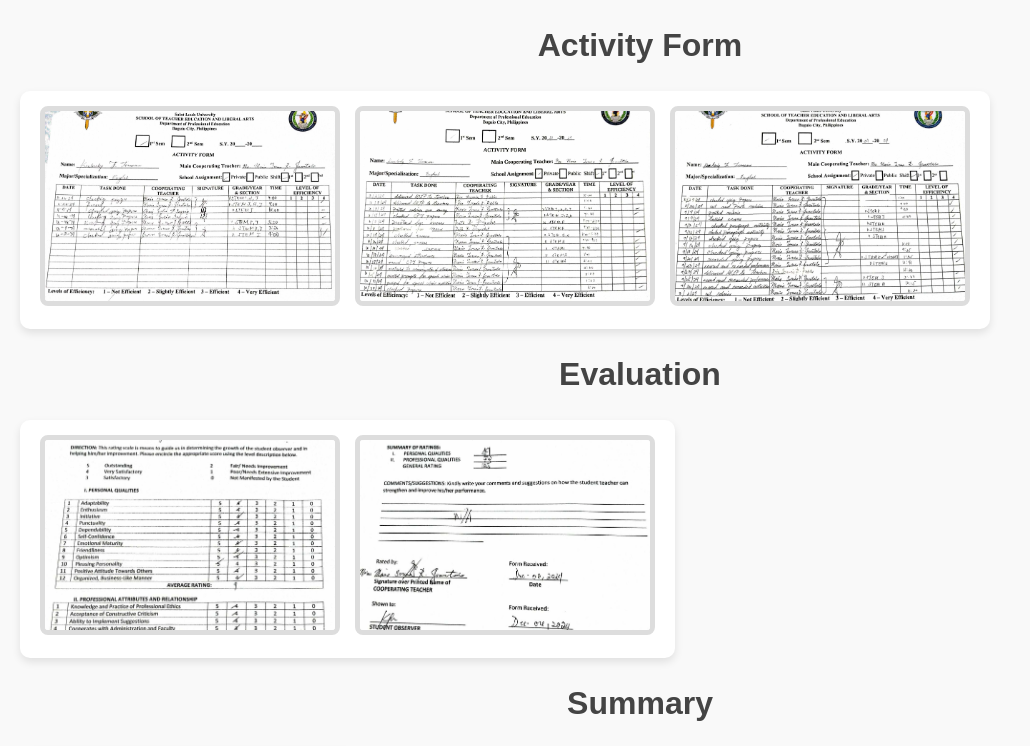
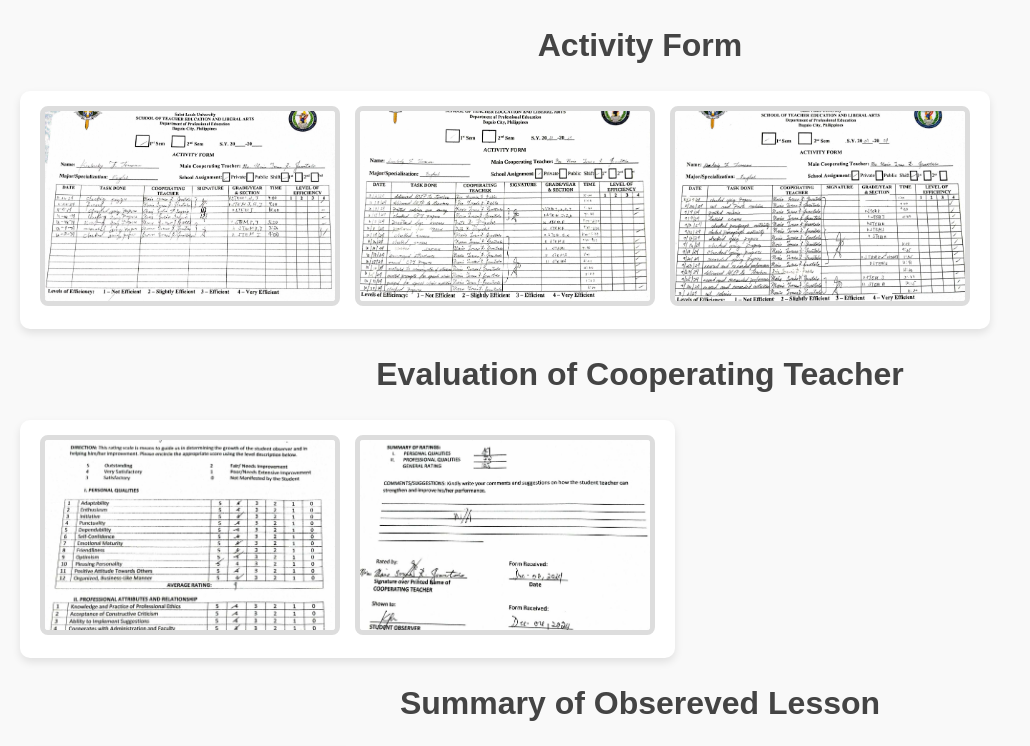
Before and after one commit to IvEr45/hakdog4, a plain HTML site: page index.html in a window 1280 px wide. Shown: the top 746 px of the page, without its empty margins (0-1030 px from the left). Drawn offline with Linux system fonts and the light colour scheme.

Commit message:
asasdasdad

```diff
--- a/index.html
+++ b/index.html
@@ -138,7 +138,7 @@
 
 </div>
 
-<h1>Evaluation</h1>
+<h1>Evaluation of Cooperating Teacher</h1>
 <div class="scrollable-container">
 
     <div class="media-container" id="mediaContainer">
@@ -154,7 +154,7 @@
 
 </div>
 
-<h1>Summary</h1>
+<h1>Summary of Obsereved Lesson</h1>
 <div class="scrollable-container">
 
     <div class="media-container" id="mediaContainer">
```
